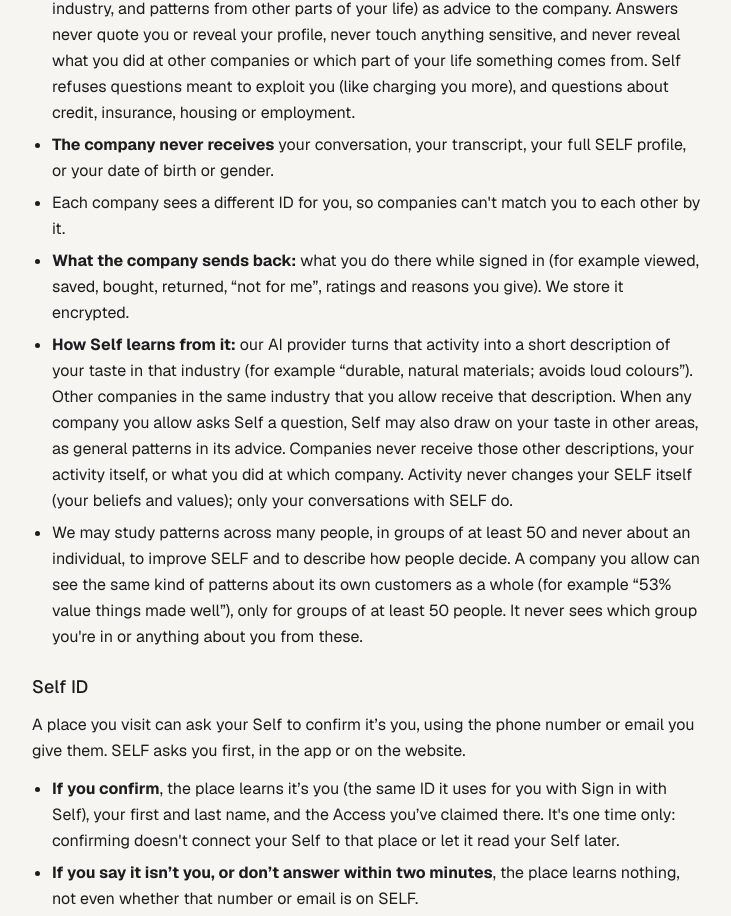
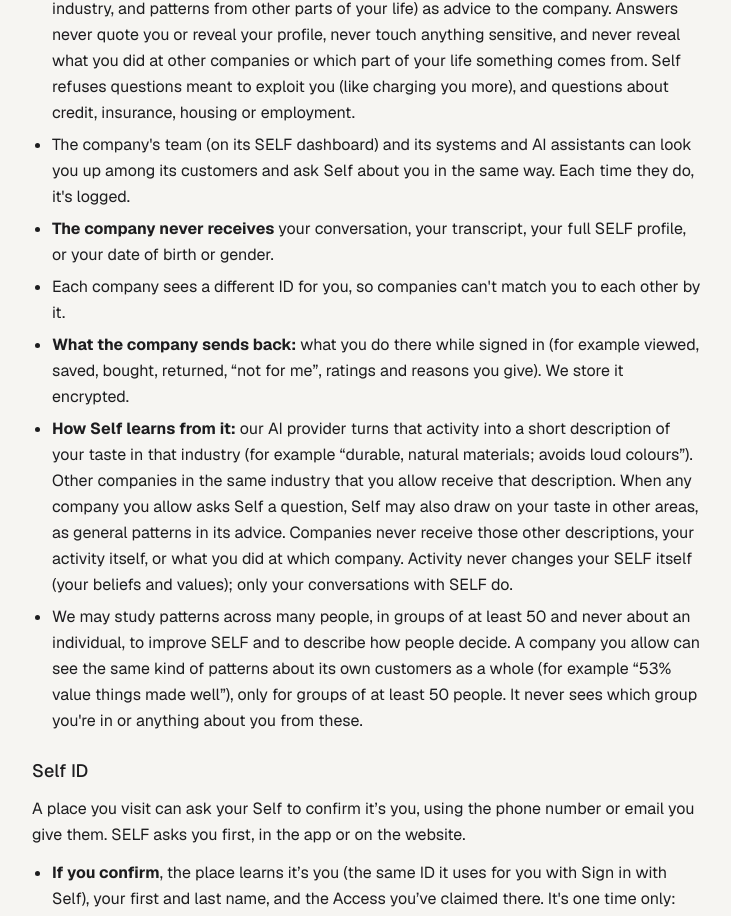
Before and after one commit to dillonlaurentw/heritageIP, a Next.js app: page /privacy/self in a window 1280 px wide. Shown: the part 1552-2468 px from the top of the page, without its empty margins (272-1003 px from the left). Built offline with nearby package versions, Linux system fonts and the light colour scheme; no server answers.

Commit message:
SELF privacy: a company's team and assistants can look you up among its customers (logged)
Co-Authored-By: Claude Opus 5.5 <noreply@anthropic.com>
Claude-Session: https://claude.ai/code/session_01CN5T1uu22VEkB84BsrvAtx

```diff
--- a/src/app/privacy/self/page.tsx
+++ b/src/app/privacy/self/page.tsx
@@ -72,6 +72,10 @@ export default function SelfPrivacy() {
             anything sensitive, and never reveal what you did at other companies or which part of your life something
             comes from. Self refuses questions meant
             to exploit you (like charging you more), and questions about credit, insurance, housing or employment.
+          </li>
+          <li>
+            The company&apos;s team (on its SELF dashboard) and its systems and AI assistants can look you up among its
+            customers and ask Self about you in the same way. Each time they do, it&apos;s logged.
           </li>
           <li>
             <strong>The company never receives</strong> your conversation, your transcript, your full SELF profile,
```
